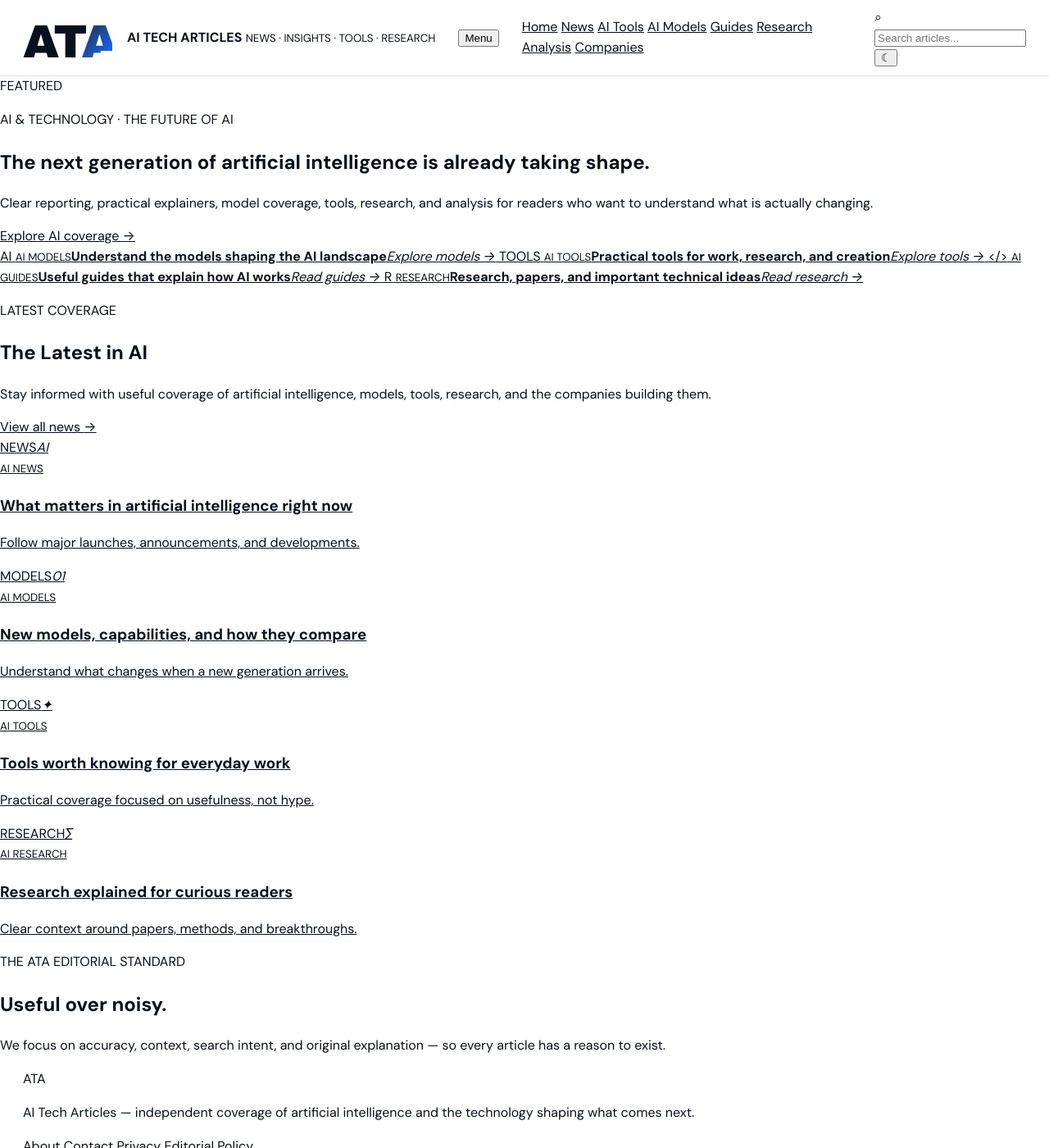
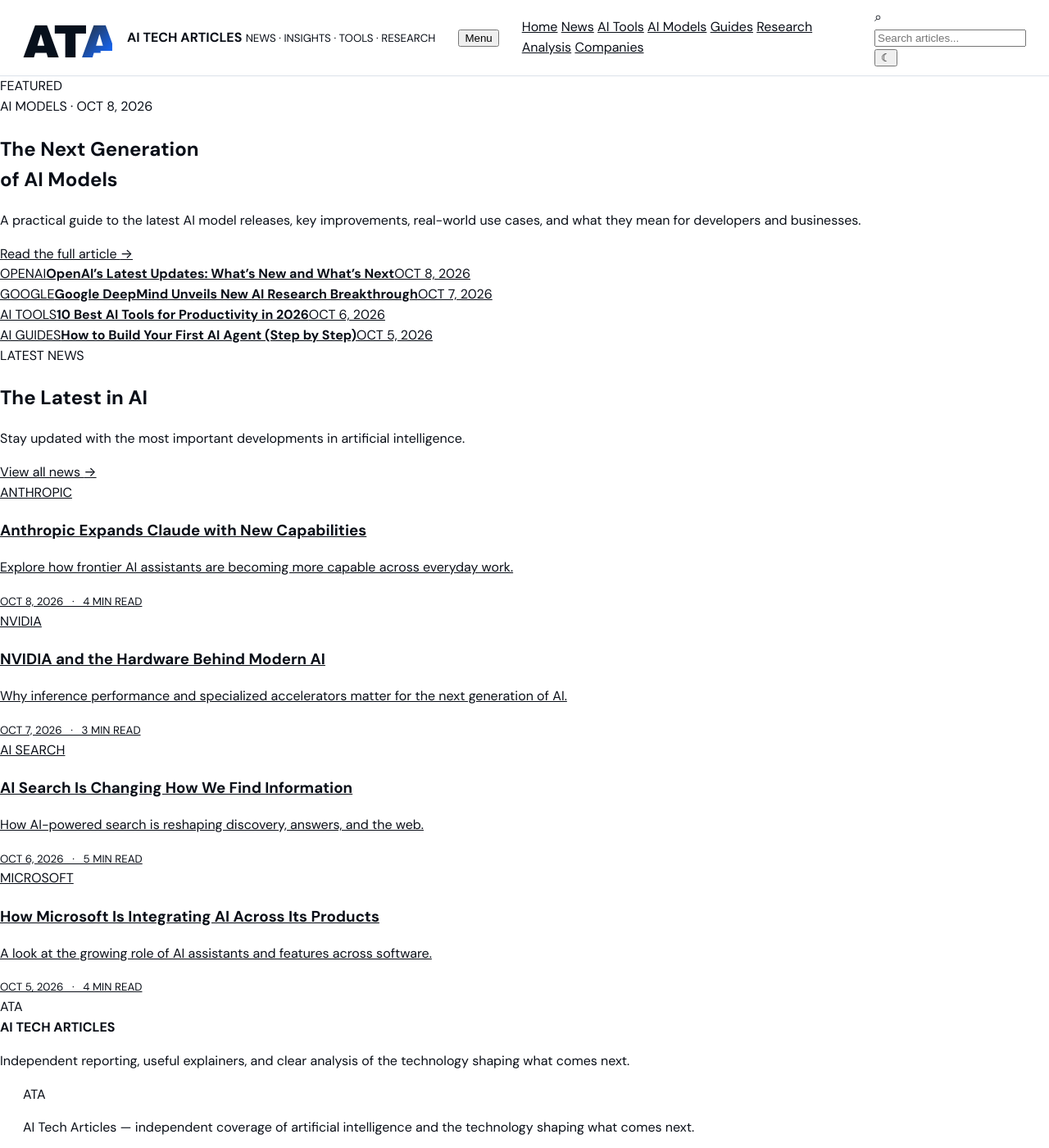
Before and after one commit to todaysnewsai/ChatGPTScope, a Jekyll site: the page built from index.html, in a window 1280 px wide and 1400 px high. Shown: the whole window at 82% size. Built offline with Jekyll 4.4.1, drawn with Linux system fonts in a browser that asks for light colours; the list of posts is cut into pages by our own code.

Commit message:
Match ATA reference homepage layout

```diff
--- a/index.html
+++ b/index.html
@@ -1,81 +1,72 @@
 ---
 layout: default
 title: "AI Tech Articles"
-description: "Independent reporting, explainers, tools, research, and analysis about artificial intelligence."
+description: "AI news, model coverage, tools, research, guides, and analysis."
 ---
 
-<section class="hero-feature">
-  <div class="hero-copy-panel">
-    <span class="feature-label">FEATURED</span>
-    <p class="story-kicker">AI & TECHNOLOGY <span>·</span> THE FUTURE OF AI</p>
-    <h1>The next generation of artificial intelligence is already taking shape.</h1>
-    <p class="hero-description">Clear reporting, practical explainers, model coverage, tools, research, and analysis for readers who want to understand what is actually changing.</p>
-    <a class="primary-button" href="{{ '/news/' | relative_url }}">Explore AI coverage <span>→</span></a>
+<section class="home-hero">
+  <div class="hero-main">
+    <div class="hero-text">
+      <span class="feature-pill">FEATURED</span>
+      <div class="hero-kicker">AI MODELS <span>·</span> OCT 8, 2026</div>
+      <h1>The Next Generation<br class="desktop-only"> of AI Models</h1>
+      <p>A practical guide to the latest AI model releases, key improvements, real-world use cases, and what they mean for developers and businesses.</p>
+      <a class="hero-button" href="{{ '/models/' | relative_url }}">Read the full article <span>→</span></a>
+    </div>
+    <div class="hero-image hero-robot" role="img" aria-label="Futuristic AI robot portrait"></div>
   </div>
-  <div class="hero-art" aria-label="Abstract artificial intelligence visual">
-    <div class="orb orb-one"></div>
-    <div class="orb orb-two"></div>
-    <div class="ai-face">
-      <div class="face-eye"></div>
-      <div class="face-line"></div>
-      <div class="face-jaw"></div>
-    </div>
-    <div class="tech-grid"></div>
-  </div>
-  <aside class="feature-sidebar" aria-label="Featured sections">
-    <a href="{{ '/models/' | relative_url }}" class="side-story">
-      <span class="side-thumb thumb-models">AI</span>
-      <span><small>AI MODELS</small><strong>Understand the models shaping the AI landscape</strong><em>Explore models →</em></span>
+
+  <aside class="hero-list">
+    <a href="{{ '/news/' | relative_url }}" class="hero-list-item">
+      <div class="mini-image mini-openai"></div>
+      <div><span>OPENAI</span><strong>OpenAI’s Latest Updates: What’s New and What’s Next</strong><time>OCT 8, 2026</time></div>
     </a>
-    <a href="{{ '/tools/' | relative_url }}" class="side-story">
-      <span class="side-thumb thumb-tools">TOOLS</span>
-      <span><small>AI TOOLS</small><strong>Practical tools for work, research, and creation</strong><em>Explore tools →</em></span>
+    <a href="{{ '/research/' | relative_url }}" class="hero-list-item">
+      <div class="mini-image mini-google"></div>
+      <div><span>GOOGLE</span><strong>Google DeepMind Unveils New AI Research Breakthrough</strong><time>OCT 7, 2026</time></div>
     </a>
-    <a href="{{ '/guides/' | relative_url }}" class="side-story">
-      <span class="side-thumb thumb-guides">&lt;/&gt;</span>
-      <span><small>AI GUIDES</small><strong>Useful guides that explain how AI works</strong><em>Read guides →</em></span>
+    <a href="{{ '/tools/' | relative_url }}" class="hero-list-item">
+      <div class="mini-image mini-tools"></div>
+      <div><span>AI TOOLS</span><strong>10 Best AI Tools for Productivity in 2026</strong><time>OCT 6, 2026</time></div>
     </a>
-    <a href="{{ '/research/' | relative_url }}" class="side-story">
-      <span class="side-thumb thumb-research">R</span>
-      <span><small>RESEARCH</small><strong>Research, papers, and important technical ideas</strong><em>Read research →</em></span>
+    <a href="{{ '/guides/' | relative_url }}" class="hero-list-item">
+      <div class="mini-image mini-code"></div>
+      <div><span>AI GUIDES</span><strong>How to Build Your First AI Agent (Step by Step)</strong><time>OCT 5, 2026</time></div>
     </a>
   </aside>
 </section>
 
-<section class="latest-section">
-  <div class="section-intro">
+<section class="latest">
+  <div class="latest-heading">
     <div>
-      <p class="section-kicker">LATEST COVERAGE</p>
+      <div class="section-kicker"><i></i> LATEST NEWS</div>
       <h2>The Latest in AI</h2>
-      <p>Stay informed with useful coverage of artificial intelligence, models, tools, research, and the companies building them.</p>
+      <p>Stay updated with the most important developments in artificial intelligence.</p>
     </div>
-    <a class="outline-button" href="{{ '/news/' | relative_url }}">View all news <span>→</span></a>
+    <a class="view-all" href="{{ '/news/' | relative_url }}">View all news <span>→</span></a>
   </div>
 
-  <div class="category-grid">
-    <a class="category-card" href="{{ '/news/' | relative_url }}">
-      <div class="card-art art-news"><span>NEWS</span><i>AI</i></div>
-      <div class="card-content"><small>AI NEWS</small><h3>What matters in artificial intelligence right now</h3><p>Follow major launches, announcements, and developments.</p></div>
+  <div class="news-grid">
+    <a class="news-card" href="{{ '/news/' | relative_url }}">
+      <div class="news-image image-claude"></div>
+      <div class="news-body"><span>ANTHROPIC</span><h3>Anthropic Expands Claude with New Capabilities</h3><p>Explore how frontier AI assistants are becoming more capable across everyday work.</p><small>OCT 8, 2026 &nbsp; · &nbsp; 4 MIN READ</small></div>
     </a>
-    <a class="category-card" href="{{ '/models/' | relative_url }}">
-      <div class="card-art art-models"><span>MODELS</span><i>01</i></div>
-      <div class="card-content"><small>AI MODELS</small><h3>New models, capabilities, and how they compare</h3><p>Understand what changes when a new generation arrives.</p></div>
+    <a class="news-card" href="{{ '/models/' | relative_url }}">
+      <div class="news-image image-nvidia"></div>
+      <div class="news-body"><span>NVIDIA</span><h3>NVIDIA and the Hardware Behind Modern AI</h3><p>Why inference performance and specialized accelerators matter for the next generation of AI.</p><small>OCT 7, 2026 &nbsp; · &nbsp; 3 MIN READ</small></div>
     </a>
-    <a class="category-card" href="{{ '/tools/' | relative_url }}">
-      <div class="card-art art-tools"><span>TOOLS</span><i>✦</i></div>
-      <div class="card-content"><small>AI TOOLS</small><h3>Tools worth knowing for everyday work</h3><p>Practical coverage focused on usefulness, not hype.</p></div>
+    <a class="news-card" href="{{ '/analysis/' | relative_url }}">
+      <div class="news-image image-search"></div>
+      <div class="news-body"><span>AI SEARCH</span><h3>AI Search Is Changing How We Find Information</h3><p>How AI-powered search is reshaping discovery, answers, and the web.</p><small>OCT 6, 2026 &nbsp; · &nbsp; 5 MIN READ</small></div>
     </a>
-    <a class="category-card" href="{{ '/research/' | relative_url }}">
-      <div class="card-art art-research"><span>RESEARCH</span><i>∑</i></div>
-      <div class="card-content"><small>AI RESEARCH</small><h3>Research explained for curious readers</h3><p>Clear context around papers, methods, and breakthroughs.</p></div>
+    <a class="news-card" href="{{ '/companies/' | relative_url }}">
+      <div class="news-image image-microsoft"></div>
+      <div class="news-body"><span>MICROSOFT</span><h3>How Microsoft Is Integrating AI Across Its Products</h3><p>A look at the growing role of AI assistants and features across software.</p><small>OCT 5, 2026 &nbsp; · &nbsp; 4 MIN READ</small></div>
     </a>
   </div>
 </section>
 
-<section class="editorial-strip">
-  <div>
-    <p class="section-kicker">THE ATA EDITORIAL STANDARD</p>
-    <h2>Useful over noisy.</h2>
-  </div>
-  <p>We focus on accuracy, context, search intent, and original explanation — so every article has a reason to exist.</p>
+<section class="editorial-note">
+  <span>ATA</span>
+  <div><b>AI TECH ARTICLES</b><p>Independent reporting, useful explainers, and clear analysis of the technology shaping what comes next.</p></div>
 </section>
```
